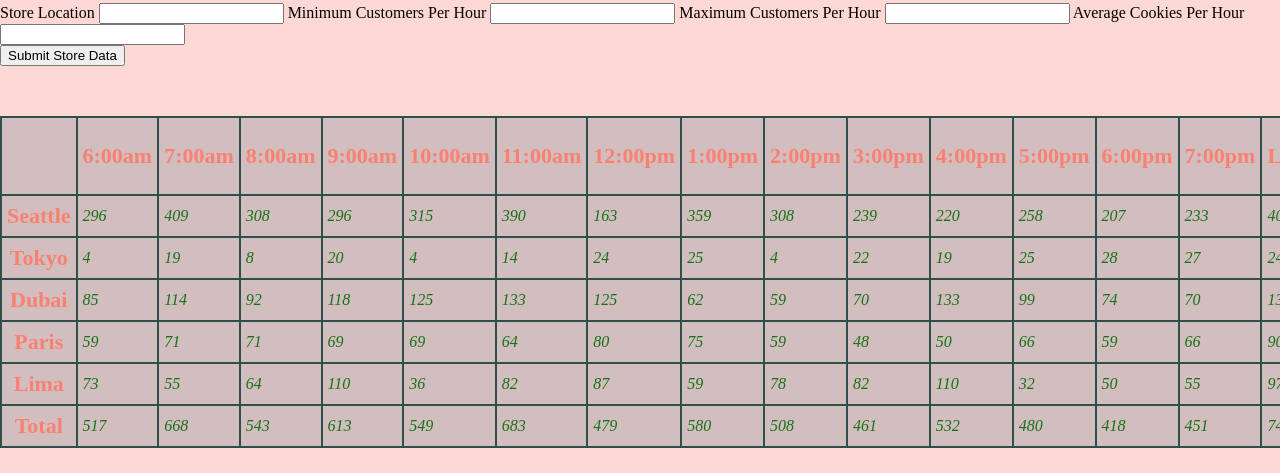
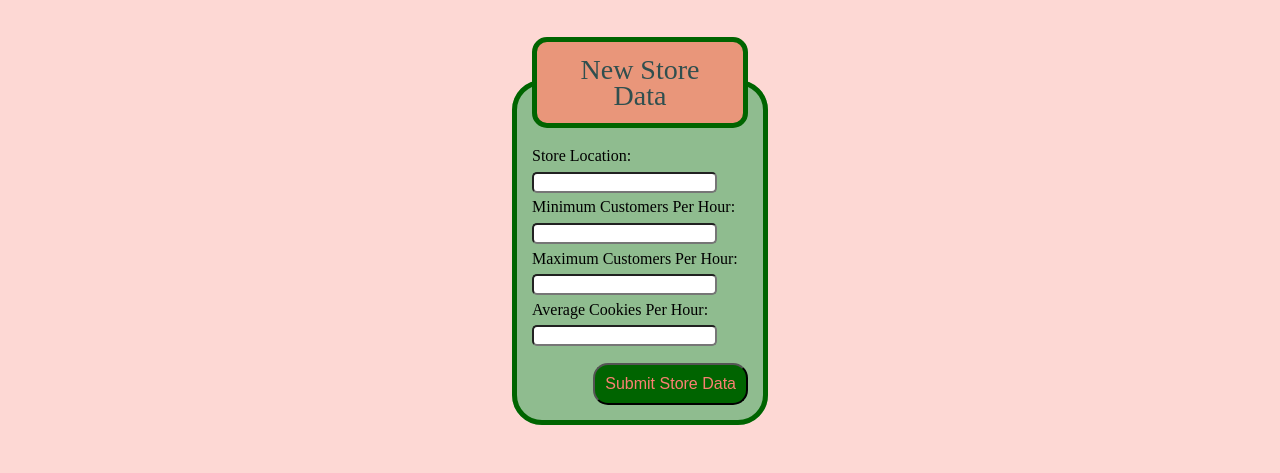
Before and after one commit to cnickels21/Cookie-Stand, a plain HTML site: page construct.html in a window 1280 px wide. Shown: the part 283-756 px from the top of the page. Drawn offline with Linux system fonts and the light colour scheme.

Commit message:
form styled

```diff
--- a/construct.html
+++ b/construct.html
@@ -27,16 +27,16 @@
         <form id="new-Store">
             <fieldset>
                 <legend>New Store Data</legend>
-                <label for="store-name">Store Location</label>
-                <input id="store-name" type="text" required />
-                <label>Minimum Customers Per Hour</label>
-                <input id="min-cust" type="text" required />
-                <label>Maximum Customers Per Hour</label>
-                <input id="max-cust" type="text" required />
-                <label>Average Cookies Per Hour</label>
-                <input id="avg-cookie" type="text" required />
+                <label for="store-name">Store Location:</label>
+                <input id="store-name" type="text" required /><br/>
+                <label>Minimum Customers Per Hour:</label>
+                <input id="min-cust" type="text" required /><br/>
+                <label>Maximum Customers Per Hour:</label>
+                <input id="max-cust" type="text" required /><br/>
+                <label>Average Cookies Per Hour:</label>
+                <input id="avg-cookie" type="text" required /><br/>
+                <button>Submit Store Data</button>
             </fieldset>
-            <button>Submit Store Data</button>
         </form>
 
         <table>
--- a/css/construct.css
+++ b/css/construct.css
@@ -49,6 +49,46 @@ header a:hover {
     color: lawngreen;
 }
 
+form {
+    margin: 50px auto;
+    width: 20%;
+}
+
+fieldset {
+    background-color: darkseagreen;
+    line-height: 1.6em;
+    padding: 15px;
+    border-radius: 30px;
+    border: solid 5px darkgreen;
+}
+
+legend {
+    color: darkslategray;
+    background-color: darksalmon;
+    text-align: center;
+    font-size: 28px;
+    padding: 15px;
+    border-radius: 15px;
+    border: solid 5px darkgreen;
+}
+
+button {
+    float: right;
+    margin-top: 15px;
+    font-size: 16px;
+    color: salmon;
+    background-color: darkgreen;
+    padding: 10px;
+    border-radius: 15px;
+}
+
+input {
+    border-radius: 5px;
+}
+
+
+
+
 table {
     margin: 0 auto;
     margin-top: 50px;
```
